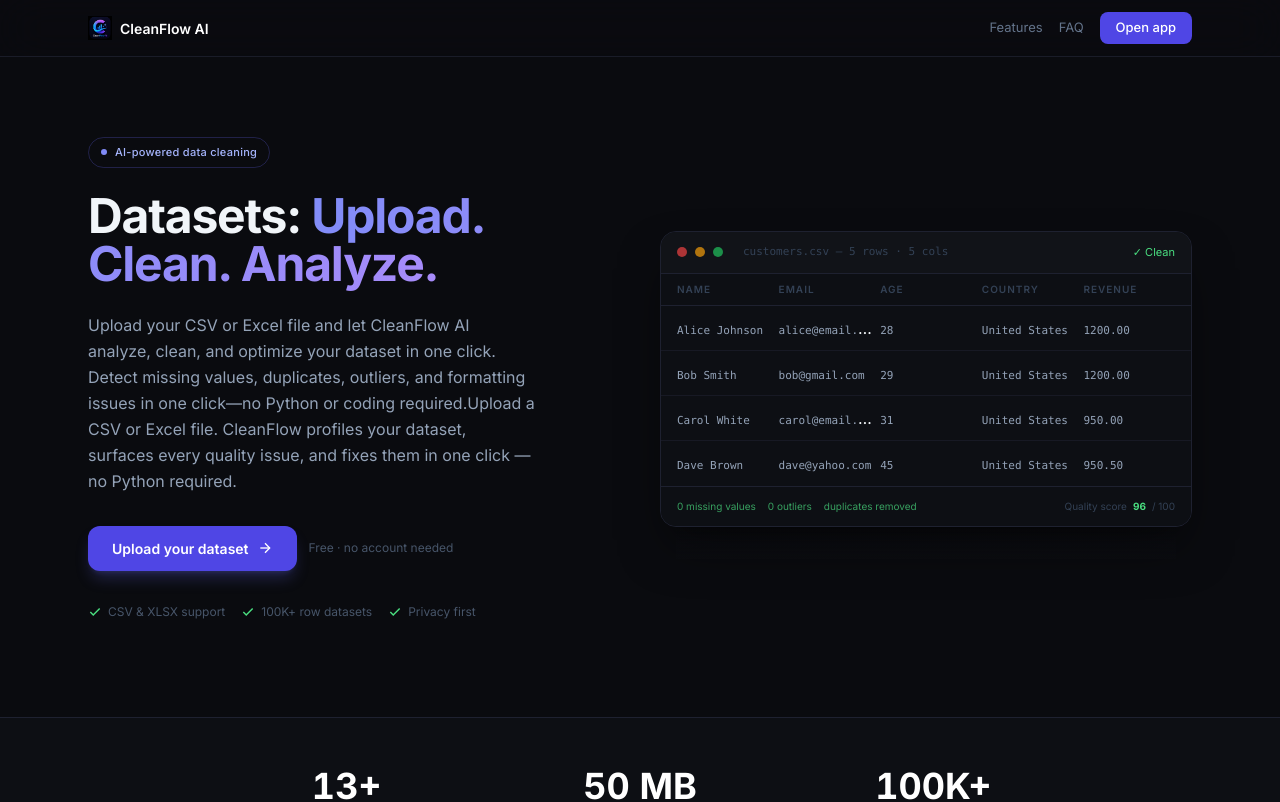
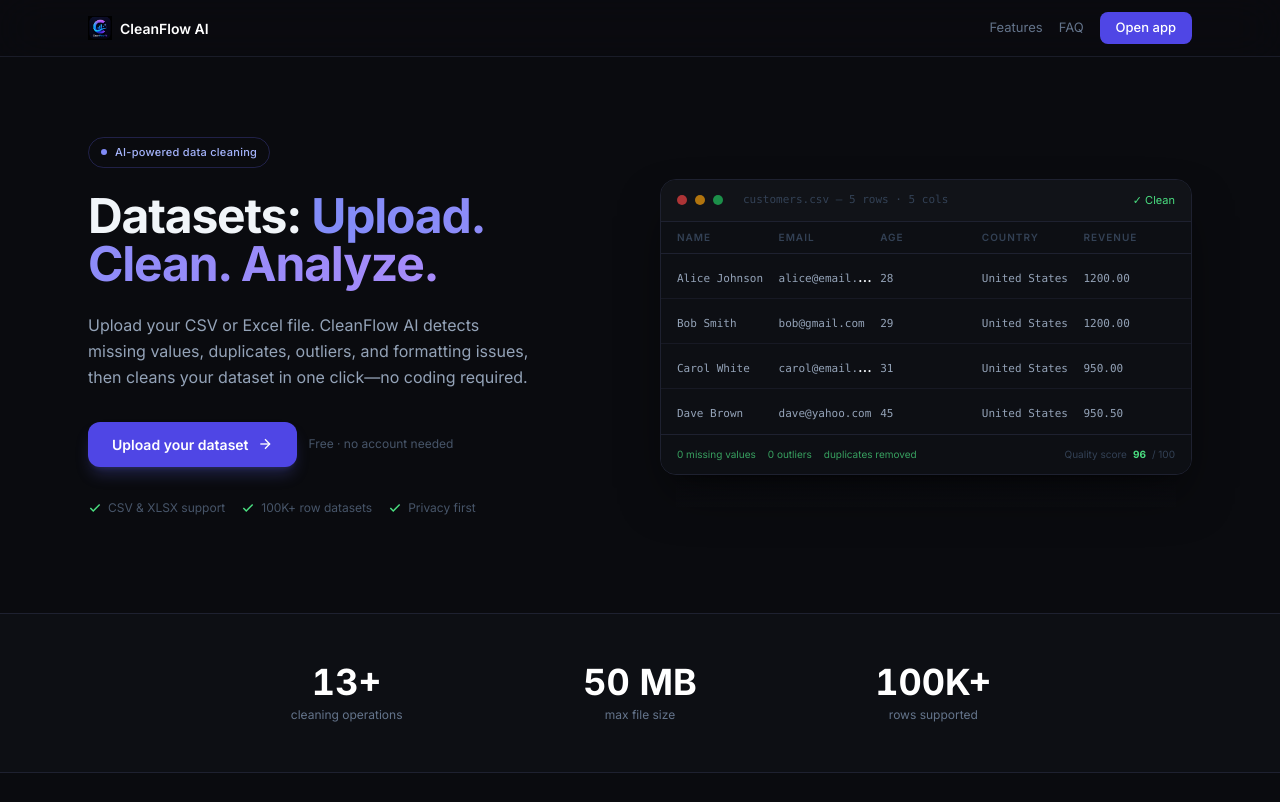
Before and after one commit to konainfatima28/CleanFlow-AI, a React (Vite) app in the folder frontend/: page / in a window 1280 px wide. Shown: the top 802 px of the page. Built offline with nearby package versions, Linux system fonts and the light colour scheme.

Commit message:
Update Landing.tsx

```diff
--- a/frontend/src/pages/Landing.tsx
+++ b/frontend/src/pages/Landing.tsx
@@ -407,7 +407,7 @@
           </h1>
 
           <p className="text-[14px] sm:text-[16px] text-[#94a3b8] leading-relaxed max-w-md mx-auto lg:mx-0">
-            Upload your CSV or Excel file and let CleanFlow AI analyze, clean, and optimize your dataset in one click. Detect missing values, duplicates, outliers, and formatting issues in one click—no Python or coding required.Upload a CSV or Excel file. CleanFlow profiles your dataset, surfaces every quality issue, and fixes them in one click — no Python required.
+            Upload your CSV or Excel file. CleanFlow AI detects missing values, duplicates, outliers, and formatting issues, then cleans your dataset in one click—no coding required.
           </p>
 
           {/* CTA row */}
```
